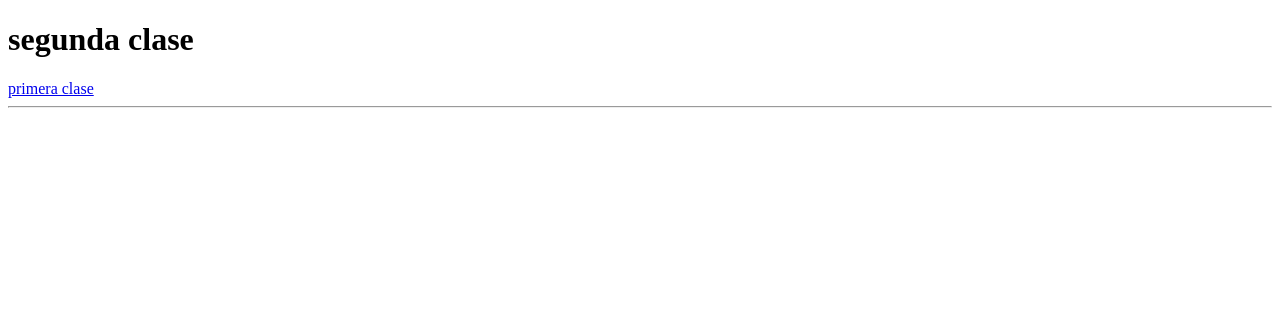
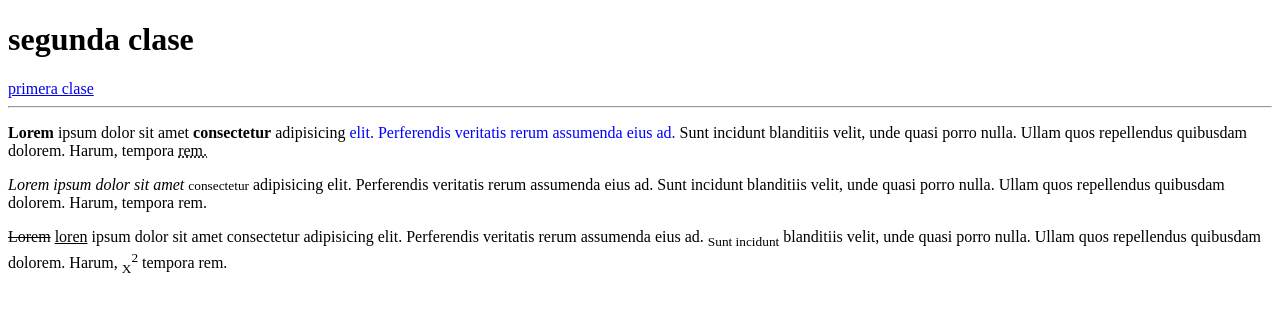
Before and after one commit to edvin-juarez/s1-bootcamp_html_juacaxdev, a plain HTML site: page segunda_clase/segunda_clase.html in a window 1280 px wide. Drawn offline with Linux system fonts and the light colour scheme.

Commit message:
agregado etiquetas

```diff
--- a/segunda_clase/segunda_clase.html
+++ b/segunda_clase/segunda_clase.html
@@ -8,6 +8,41 @@
   <body>
     <h1>segunda clase</h1>
     <a href="/primera clase/index.html">primera clase</a>
-    <hr>
+    <hr />
+    <p>
+      <b>Lorem</b> ipsum dolor sit amet <strong>consectetur</strong> adipisicing
+      <span style="color: blue"
+        >elit. Perferendis veritatis rerum assumenda eius ad.</span
+      >
+      Sunt incidunt blanditiis velit, unde quasi porro nulla. Ullam quos
+      repellendus quibusdam dolorem. Harum, tempora
+      <abbr title="esta es una abrebiatura de rem">rem.</abbr>
+    </p>
+    <p>
+     <i>Lorem ipsum dolor sit amet</i>  <small>consectetur</small> adipisicing elit. Perferendis
+      veritatis rerum assumenda eius ad. Sunt incidunt blanditiis velit, unde
+      quasi porro nulla. Ullam quos repellendus quibusdam dolorem. Harum,
+      tempora rem.
+    </p>
+    <p>
+     <del>Lorem</del> <ins>loren</ins> ipsum dolor sit amet consectetur adipisicing elit. Perferendis
+      veritatis rerum assumenda eius ad. <sub>Sunt incidunt</sub> blanditiis velit, unde
+      quasi porro nulla. Ullam quos repellendus quibusdam dolorem. Harum, <sub>X</sub><sup>2</sup>
+      tempora rem.
+    </p>
   </body>
 </html>
+<!-- etiquetas en linea
+    -b nos permite poner la letra en negrita
+    -strong nos permite poner la letra en negrita
+    - abbr con esta etiqueta nos permite poner un enunciado en cada palabra.
+    -span con esta etiqueta nos permite referncia algo que queramos hacer como por ejemplo lo que emos bisto en el codigo de arriba
+    -i esta etique ta es para hacer una letra italica.
+    -em esta etiqueta tiene un parecido a la italic.
+    -small etiqueta pequeña
+    -mark nospermite resaltar el texto
+    -del etiqueta de tachado
+    -ins esta etiqueta nos permite insertar un nuevo texto.
+    -sub con esta esta etiqueta podemis poner un sub indice
+    -sup con esta etiqueta nos permite sup indice
+    -->
```
